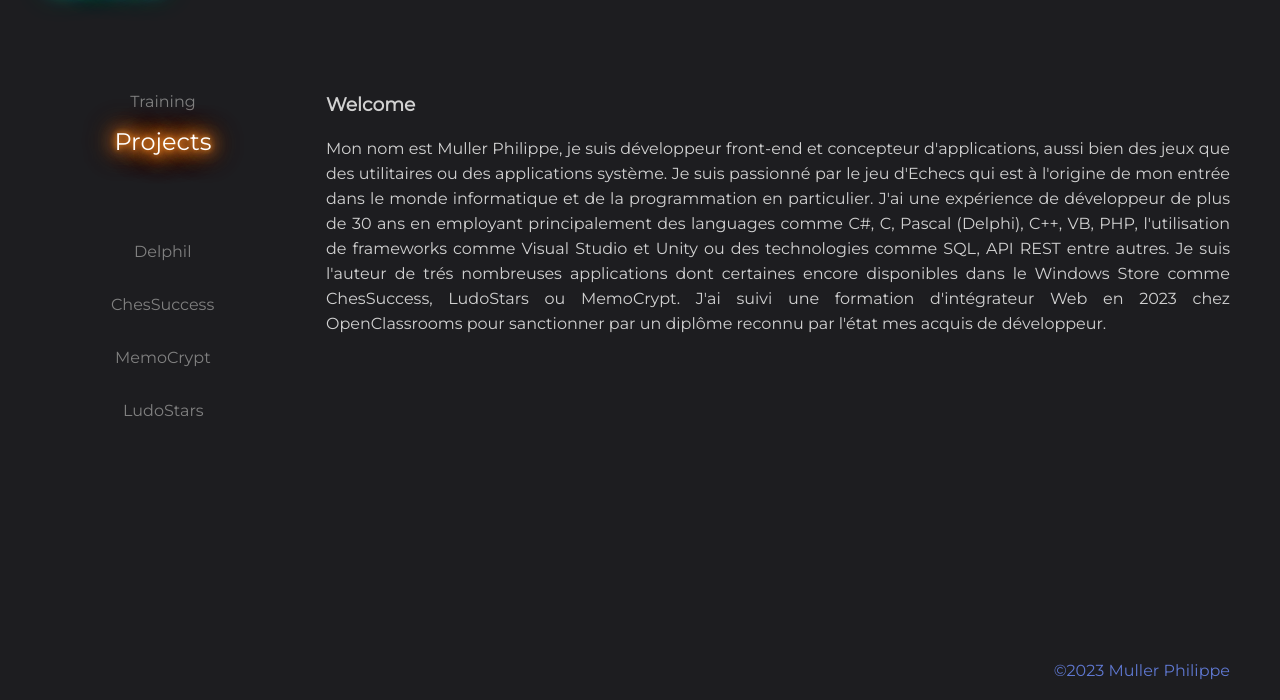
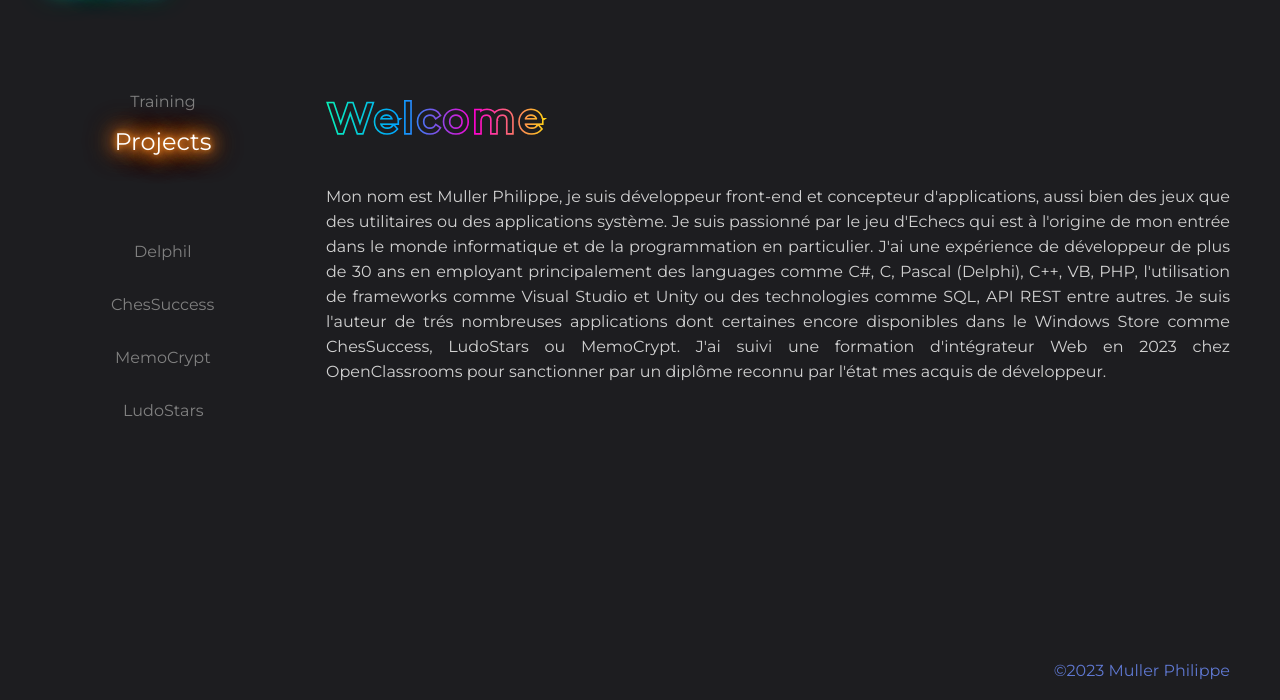
Before and after one commit to philfab/portfolio, a React app: page / in a window 1280 px wide. Shown: the part 100-800 px from the top of the page. Built offline with nearby package versions, Linux system fonts and the light colour scheme.

Commit message:
Animation Title

```diff
--- a/package.json
+++ b/package.json
@@ -12,6 +12,7 @@
     "react-dom": "^18.2.0",
     "react-i18next": "^13.2.2",
     "react-redux": "^8.1.2",
+    "react-reveal": "^1.2.2",
     "react-router-dom": "^6.16.0",
     "react-scripts": "^5.0.1",
     "redux-persist": "^6.0.0",
--- a/src/components/LinkButton/LinkButton.module.css
+++ b/src/components/LinkButton/LinkButton.module.css
@@ -5,7 +5,7 @@
   border: 2px solid #0099ff;
   border-radius: 100px;
   padding: 0.4rem 0.9rem;
-  background: transparent;
+  background:  #1d1d20;
   cursor: pointer;
   user-select: none;
   transform: scale(1);
--- a/src/components/ProjectDetails/ProjectDetails.jsx
+++ b/src/components/ProjectDetails/ProjectDetails.jsx
@@ -3,31 +3,40 @@ import styles from "./ProjectDetails.module.css";
 import { useTranslation } from "react-i18next";
 import LinkButton from "../../components/LinkButton/LinkButton";
 import TechnoButton from "../../components/TechnoButton/TechnoButton";
-
+import Jump from "react-reveal/Jump";
+import Zoom from 'react-reveal/Zoom';
 const ProjectDetails = ({ data }) => {
   const { t } = useTranslation();
   const [currentData, setCurrentData] = useState(data);
-  const [label, setLabel] = useState(data.label);
+  const [label, setLabel] = useState(null);
   const [angle, setAngle] = useState(0);
+  const [animationKey, setAnimationKey] = useState(0);
+  const [key, setKey] = useState(0);
 
   useEffect(() => {
-      document.body.style.pointerEvents = 'none';
+    setAnimationKey((prevKey) => prevKey + 1);
+  }, [label]);
+
+  useEffect(() => {
+    document.body.style.pointerEvents = "none";
+
     setAngle(90);
     const firstTimer = setTimeout(() => {
       setCurrentData(data);
-        setLabel( t(data.label) ? t(data.label) : data.label)
+      setLabel(t(data.label) ? t(data.label) : data.label);
       setAngle(90);
     }, 200);
+
     const secondTimer = setTimeout(() => {
       setAngle(0);
-        document.body.style.pointerEvents = 'auto';
+      setKey((prevKey) => prevKey + 1);
+      document.body.style.pointerEvents = "auto";
     }, 400);
     return () => {
       clearTimeout(firstTimer);
       clearTimeout(secondTimer);
-        document.body.style.pointerEvents = 'auto';
+      document.body.style.pointerEvents = "auto";
     };
-
   }, [data, t]);
 
   const rotateStyle = {
@@ -37,8 +46,19 @@ const ProjectDetails = ({ data }) => {
 
   return (
     <section className={styles.projectDetailContainer} style={rotateStyle}>
-      <h3 className={styles.title}>{label}</h3>
-      <article className={styles.description}>{currentData.description}</article>
+      <div className={styles.grid}>
+        <h3
+          key={animationKey}
+          className={`${styles.title} ${styles.zoomInEffect}`}
+        >
+          {label}
+        </h3>
+      </div>
+
+      <article className={styles.description}>
+        {currentData.description}
+      </article>
+      <Zoom key={key} >
       <div className={styles.buttonsContainer}>
         <ul className={styles.links}>
           {currentData.site ? (
@@ -59,6 +79,7 @@ const ProjectDetails = ({ data }) => {
             : null}
         </ul>
       </div>
+      </Zoom>
     </section>
   );
 };
--- a/src/components/ProjectDetails/ProjectDetails.module.css
+++ b/src/components/ProjectDetails/ProjectDetails.module.css
@@ -10,7 +10,7 @@
 .buttonsContainer {
   display: flex;
   justify-content: space-between;
-  margin-top: 5px;
+  margin-top: 30px;
 }
 
 .description {
@@ -35,9 +35,36 @@
   margin-left: 20px;
   gap: 7px;
 }
+.grid{
+  display: flex;
+  place-items: center;
 
+}
 .title {
-  margin: 20px 0 10px 0;
+  margin: 20px 0 30px 0;
   user-select: none;
-  color: var(--buttonHover);
+  font-size: 2.5rem;
+  background-clip: text;
+  background-image: linear-gradient(to right, #09f1b8, #00a2ff, #ff00d2, #fed90f);
+  color: #1d1d20;
+  font-weight: 700;
+  letter-spacing: calc(1em / 10);
+  padding: calc(calc(1em / 16) / 2);
+  -webkit-text-stroke-color: transparent;
+  -webkit-text-stroke-width: calc(1em / 12);
 }
+
+@keyframes zoomIn {
+  0% {
+    transform: scale(0.1) translateZ(-1000px);
+    opacity: 0;
+  }
+  100% {
+    transform: scale(1) translateZ(0);
+    opacity: 1;
+  }
+}
+
+.zoomInEffect {
+  animation: zoomIn 1.2s ease-out;
+}
```
Also changed, not shown: 1 other file. Lines whose indentation alone changed are shown as unchanged.
